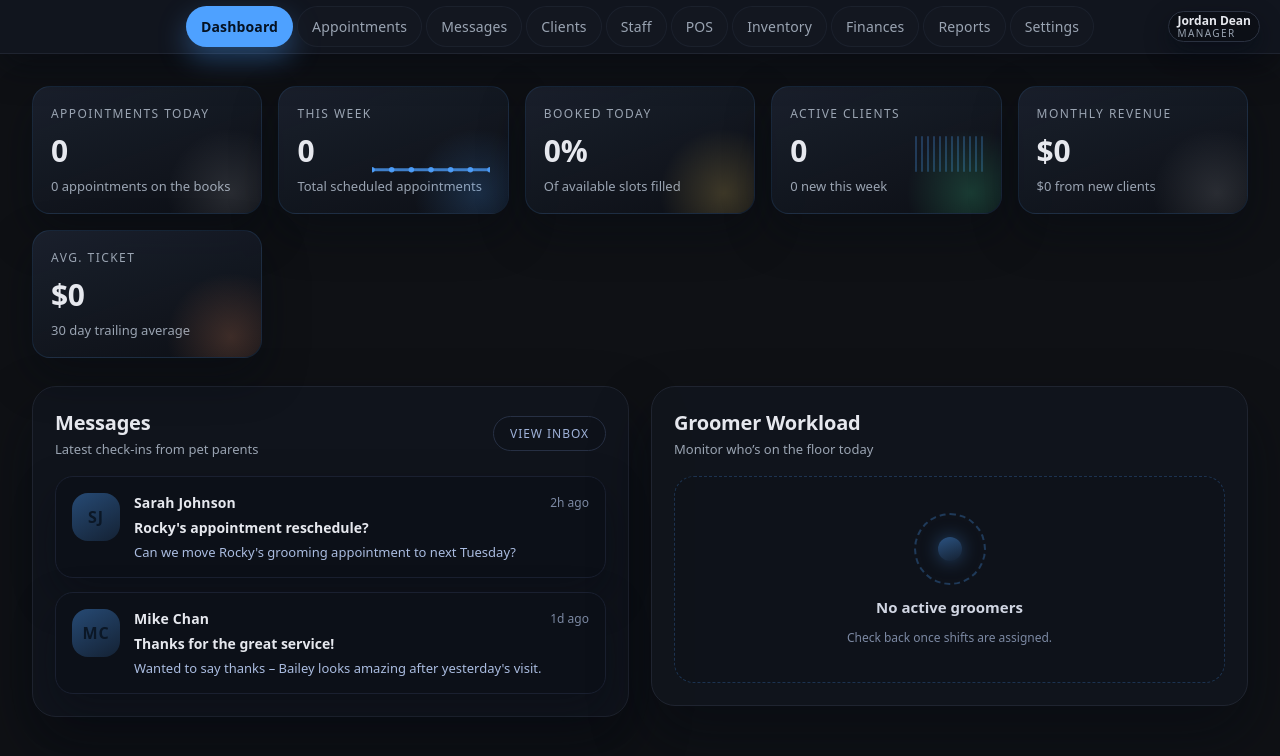
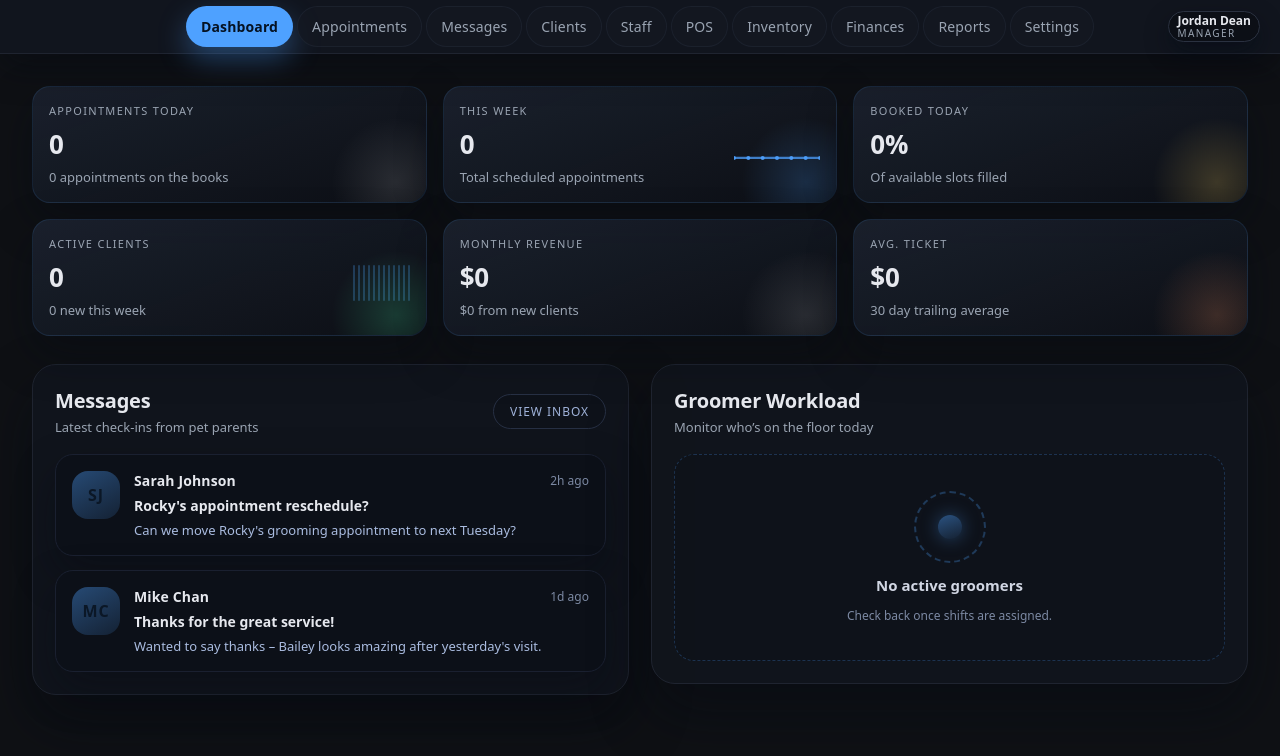
Before and after one commit to JimmysRanch/1030, a Next.js app: page / in a window 1280 px wide. Shown: the top 756 px of the page. Built offline with nearby package versions, Linux system fonts and the light colour scheme.

Commit message:
Resize dashboard metrics for single-row layout

```diff
--- a/app/globals.css
+++ b/app/globals.css
@@ -64,7 +64,13 @@ button { font: inherit; color: inherit; }
 .metric-streak-bar-full { background:linear-gradient(180deg, rgba(78,161,255,0.4), rgba(78,161,255,0.1)); }
 .dashboard { gap:32px; }
 .dashboard-stack { display:flex; flex-direction:column; gap:28px; }
-.dashboard-metrics { grid-template-columns:repeat(auto-fit, minmax(220px,1fr)); }
+.dashboard-metrics { grid-template-columns:repeat(6, minmax(0,1fr)); align-items:stretch; }
+.dashboard-metrics .metrics-card { padding:16px; gap:8px; }
+.dashboard-metrics .metrics-label { font-size:11px; }
+.dashboard-metrics .metrics-value { font-size:26px; }
+.dashboard-metrics .metrics-figure { gap:8px; }
+.dashboard-metrics .metric-chart { width:86px; height:38px; }
+.dashboard-metrics .metric-streak { gap:3px; }
 .dashboard-panels { display:grid; grid-template-columns:repeat(2, minmax(0, 1fr)); gap:22px; align-items:start; }
 
 .messages-panel .panel-header { align-items:center; }
@@ -91,6 +97,10 @@ button { font: inherit; color: inherit; }
 
 @media (max-width: 1200px) {
   .dashboard-panels { grid-template-columns:1fr; }
+}
+
+@media (max-width: 1320px) {
+  .dashboard-metrics { grid-template-columns:repeat(3, minmax(0,1fr)); }
 }
 
 @media (max-width: 720px) {
```
